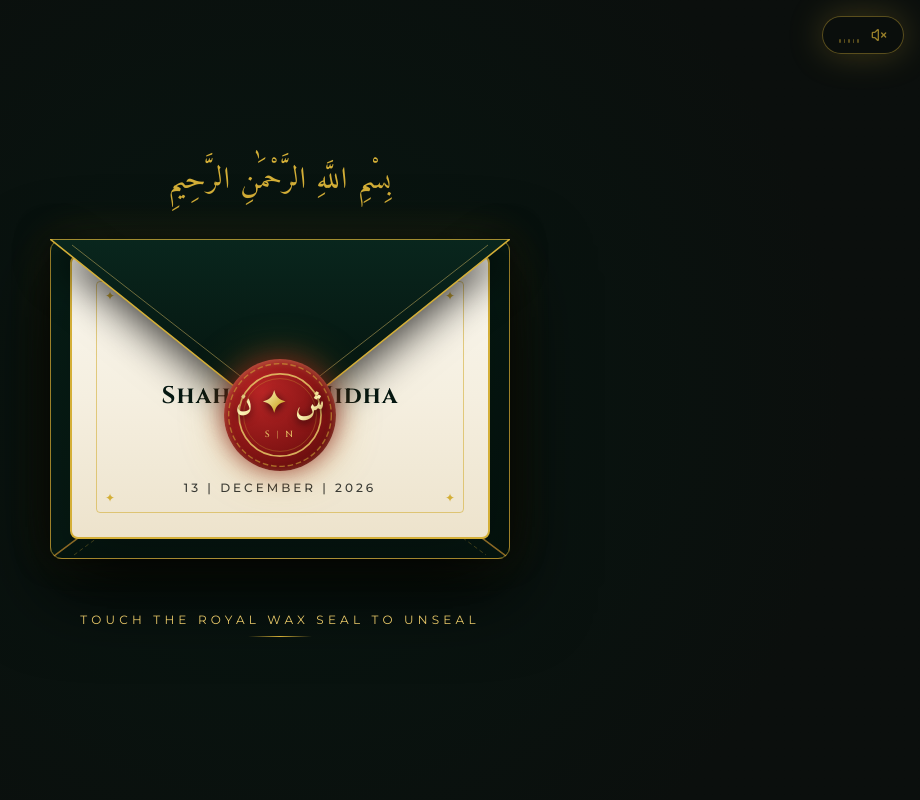
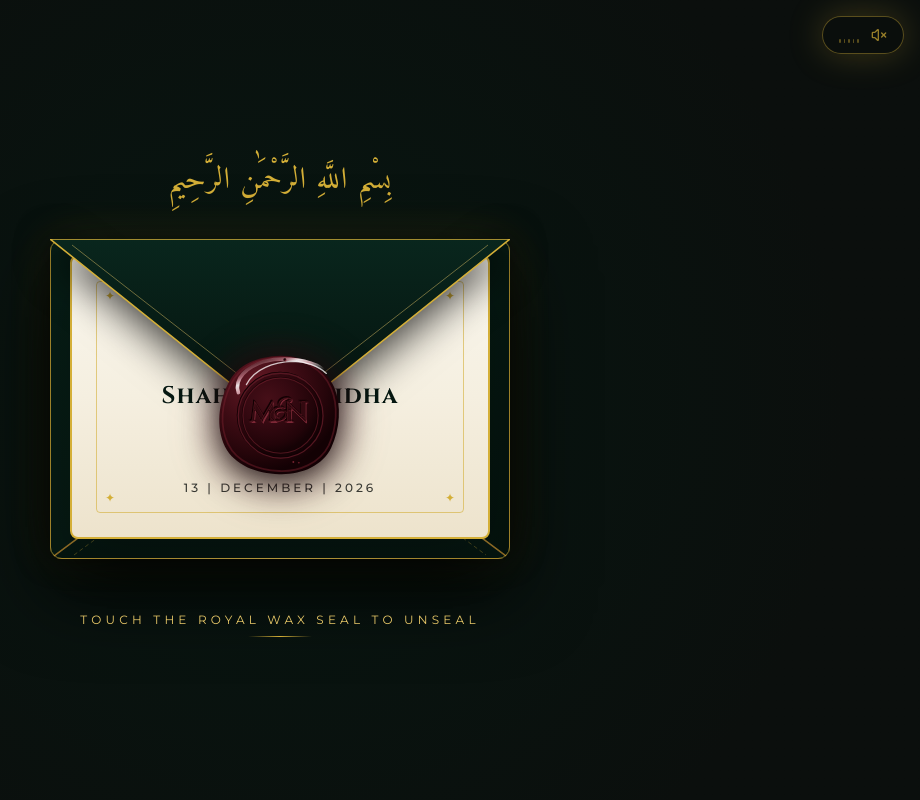
Before and after one commit to melcome-in/Work-1, a React (Vite) app: page / in a window 1280 px wide. Shown: the top 800 px of the page, without its empty margins (360-1280 px from the left). Built offline with nearby package versions, Linux system fonts and the light colour scheme.

Commit message:
Update wax seal to realistic burgundy seal with debossed M&N monogram

```diff
--- a/src/components/RoyalEnvelope.jsx
+++ b/src/components/RoyalEnvelope.jsx
@@ -41,12 +41,12 @@ const RoyalEnvelope = ({ onOpenComplete, onTriggerAudio }) => {
         duration: 0.28,
         ease: 'back.out(2)',
         onStart: () => {
-          // Step 2: Canvas confetti burst in gold/bronze (#D4AF37, #F3E5AB)
+          // Step 2: Canvas confetti burst in gold & burgundy wax flecks
           confetti({
-            particleCount: 75,
-            spread: 80,
+            particleCount: 85,
+            spread: 85,
             origin: { y: 0.54 },
-            colors: ['#D4AF37', '#F3E5AB', '#E8C868', '#AA771C'],
+            colors: ['#D4AF37', '#F3E5AB', '#6E1A26', '#8C2C3B', '#E8C868', '#4C101A'],
             ticks: 220,
             gravity: 0.85,
             scalar: 0.95,
@@ -291,66 +291,323 @@ const RoyalEnvelope = ({ onOpenComplete, onTriggerAudio }) => {
             </svg>
           </div>
 
-          {/* Layer 5: 3D-Embossed Ruby Wax Seal Button Centered on Flap Tip */}
+          {/* Layer 5: Bespoke Burgundy Wax Seal with Stamped "M&N" Monogram */}
           <div className="absolute left-1/2 top-[55%] -translate-x-1/2 -translate-y-1/2 z-50">
             <button
               ref={waxSealRef}
               type="button"
               onClick={handleOpenEnvelope}
               disabled={isOpening}
-              aria-label="Break the royal wax seal to open wedding invitation"
-              className="group relative w-20 h-20 sm:w-28 sm:h-28 rounded-full cursor-pointer focus:outline-none wax-seal-glow transition-transform duration-300 hover:scale-105 active:scale-95 flex items-center justify-center"
-              style={{
-                background:
-                  'radial-gradient(circle at 35% 30%, #B82525 0%, #841414 55%, #4A0808 100%)',
-              }}
+              aria-label="Break the burgundy wax seal to open wedding invitation"
+              className="group relative w-24 h-24 sm:w-32 sm:h-32 cursor-pointer focus:outline-none wax-seal-glow transition-transform duration-300 hover:scale-105 active:scale-95 flex items-center justify-center p-0 bg-transparent border-0"
             >
-              {/* Irregular Embossed Wax Outer Rim SVG */}
               <svg
-                viewBox="0 0 120 120"
-                className="absolute inset-0 w-full h-full pointer-events-none"
+                viewBox="0 0 160 160"
+                className="w-full h-full select-none"
+                xmlns="http://www.w3.org/2000/svg"
               >
-                {/* Outer scalloped wax edge */}
+                <defs>
+                  {/* Wax Body Radial Gradient (Key light at 32%, 26%) */}
+                  <radialGradient id="waxBodyGrad" cx="32%" cy="26%" r="72%">
+                    <stop offset="0%" stopColor="#6E1A26" />
+                    <stop offset="22%" stopColor="#52131D" />
+                    <stop offset="50%" stopColor="#3B0B13" />
+                    <stop offset="80%" stopColor="#25050A" />
+                    <stop offset="100%" stopColor="#130104" />
+                  </radialGradient>
+
+                  {/* Recessed Stamp Dish Gradient */}
+                  <radialGradient id="waxDishGrad" cx="36%" cy="32%" r="62%">
+                    <stop offset="0%" stopColor="#460F18" />
+                    <stop offset="45%" stopColor="#350911" />
+                    <stop offset="85%" stopColor="#220409" />
+                    <stop offset="100%" stopColor="#150205" />
+                  </radialGradient>
+
+                  {/* Glossy Specular Rim Sheen Gradient */}
+                  <linearGradient id="rimSheenGrad" x1="15%" y1="10%" x2="70%" y2="55%">
+                    <stop offset="0%" stopColor="#FFFFFF" stopOpacity="0" />
+                    <stop offset="25%" stopColor="#FFB3C0" stopOpacity="0.45" />
+                    <stop offset="45%" stopColor="#FFFFFF" stopOpacity="0.88" />
+                    <stop offset="65%" stopColor="#FFCCD5" stopOpacity="0.75" />
+                    <stop offset="85%" stopColor="#FFFFFF" stopOpacity="0.3" />
+                    <stop offset="100%" stopColor="#FFFFFF" stopOpacity="0" />
+                  </linearGradient>
+                </defs>
+
+                {/* 1. Organic Hand-Poured Outer Wax Puddle */}
+                <path
+                  d="M 80,6
+                     C 108,5 137,20 148,46
+                     C 157,68 155,98 144,121
+                     C 133,144 106,155 79,154
+                     C 51,153 23,143 11,119
+                     C 0,95 3,66 15,41
+                     C 27,16 53,7 80,6 Z"
+                  fill="url(#waxBodyGrad)"
+                />
+
+                {/* Outer Wax Rim Thickness & 3D Contour Bevel */}
+                <path
+                  d="M 80,8
+                     C 106,7 134,22 144,47
+                     C 153,68 151,96 141,118
+                     C 130,140 104,151 79,150
+                     C 53,149 26,139 15,116
+                     C 4,93 7,66 18,43
+                     C 29,19 54,9 80,8 Z"
+                  fill="none"
+                  stroke="#7A222F"
+                  strokeWidth="2.2"
+                  strokeOpacity="0.45"
+                />
+
+                {/* Specular High-Gloss Sheen on Upper Curved Wax Rim (Wet Lacquer) */}
+                <path
+                  d="M 28,52 C 22,34 39,20 60,13 C 80,8 106,9 126,18 C 137,24 146,36 148,48"
+                  fill="none"
+                  stroke="url(#rimSheenGrad)"
+                  strokeWidth="4.5"
+                  strokeLinecap="round"
+                />
+                <path
+                  d="M 38,42 C 48,22 72,14 96,13 C 112,13 128,19 138,28"
+                  fill="none"
+                  stroke="#FFFFFF"
+                  strokeWidth="1.6"
+                  strokeLinecap="round"
+                  strokeOpacity="0.75"
+                />
+
+                {/* Molten Wax Droplets & Subtle Pits matching reference */}
+                <circle cx="86" cy="11" r="1.8" fill="#180206" />
+                <circle cx="86.8" cy="11.8" r="1.2" fill="#8C2C3B" opacity="0.8" />
+                <circle cx="96" cy="138" r="1.8" fill="#180206" />
+                <circle cx="96.7" cy="138.7" r="1.2" fill="#8C2C3B" opacity="0.8" />
+                <circle cx="103" cy="139" r="1.5" fill="#180206" />
+                <circle cx="103.6" cy="139.6" r="1.0" fill="#8C2C3B" opacity="0.8" />
+
+                {/* 2. Recessed Inner Circular Stamped Dish */}
+                <circle cx="80" cy="80" r="54" fill="url(#waxDishGrad)" />
+
+                {/* Outer Stamped Ring - Shadow (top-left) & Highlight (bottom-right) */}
                 <circle
-                  cx="60"
-                  cy="60"
-                  r="55"
+                  cx="80"
+                  cy="80"
+                  r="53"
                   fill="none"
-                  stroke="#D4AF37"
-                  strokeOpacity="0.55"
-                  strokeWidth="1.5"
-                  strokeDasharray="6 3"
-                />
-                {/* Recessed inner stamp ring */}
-                <circle
-                  cx="60"
-                  cy="60"
-                  r="44"
-                  fill="none"
-                  stroke="#E8C868"
+                  stroke="#120104"
+                  strokeWidth="2.2"
                   strokeOpacity="0.85"
-                  strokeWidth="1.8"
                 />
                 <circle
-                  cx="60"
-                  cy="60"
-                  r="39"
+                  cx="80.8"
+                  cy="80.8"
+                  r="53"
                   fill="none"
-                  stroke="#D4AF37"
-                  strokeOpacity="0.4"
-                  strokeWidth="0.8"
+                  stroke="#762330"
+                  strokeWidth="1.6"
+                  strokeOpacity="0.65"
                 />
+
+                {/* Inner Stamped Ring - Delicate Engraved Ridge */}
+                <circle
+                  cx="80"
+                  cy="80"
+                  r="47"
+                  fill="none"
+                  stroke="#160205"
+                  strokeWidth="1.8"
+                  strokeOpacity="0.75"
+                />
+                <circle
+                  cx="80.7"
+                  cy="80.7"
+                  r="47"
+                  fill="none"
+                  stroke="#7E2634"
+                  strokeWidth="1.3"
+                  strokeOpacity="0.55"
+                />
+
+                {/* 3. Stamped Debossed Monogram "M&N" */}
+                {/* Pass A: Lower-Right 3D Bevel Catch-Light */}
+                <g transform="translate(1.2, 1.4)" fill="#872E3D" opacity="0.85">
+                  <text
+                    x="59"
+                    y="88"
+                    textAnchor="middle"
+                    fontFamily='"Cinzel", serif'
+                    fontWeight="700"
+                    fontSize="36"
+                    letterSpacing="-0.02em"
+                  >
+                    M
+                  </text>
+                  <text
+                    x="79"
+                    y="85"
+                    textAnchor="middle"
+                    fontFamily='"Great Vibes", cursive'
+                    fontSize="39"
+                    fontWeight="400"
+                  >
+                    &amp;
+                  </text>
+                  <text
+                    x="100"
+                    y="88"
+                    textAnchor="middle"
+                    fontFamily='"Cinzel", serif'
+                    fontWeight="700"
+                    fontSize="36"
+                    letterSpacing="-0.02em"
+                  >
+                    N
+                  </text>
+                </g>
+
+                {/* Pass B: Upper-Left Deep Engraved Shadow */}
+                <g transform="translate(-1.2, -1.2)" fill="#100103" opacity="0.95">
+                  <text
+                    x="59"
+                    y="88"
+                    textAnchor="middle"
+                    fontFamily='"Cinzel", serif'
+                    fontWeight="700"
+                    fontSize="36"
+                    letterSpacing="-0.02em"
+                  >
+                    M
+                  </text>
+                  <text
+                    x="79"
+                    y="85"
+                    textAnchor="middle"
+                    fontFamily='"Great Vibes", cursive'
+                    fontSize="39"
+                    fontWeight="400"
+                  >
+                    &amp;
+                  </text>
+                  <text
+                    x="100"
+                    y="88"
+                    textAnchor="middle"
+                    fontFamily='"Cinzel", serif'
+                    fontWeight="700"
+                    fontSize="36"
+                    letterSpacing="-0.02em"
+                  >
+                    N
+                  </text>
+                </g>
+
+                {/* Pass C: Stamped Wax Impression Face */}
+                <g fill="#330910">
+                  <text
+                    x="59"
+                    y="88"
+                    textAnchor="middle"
+                    fontFamily='"Cinzel", serif'
+                    fontWeight="700"
+                    fontSize="36"
+                    letterSpacing="-0.02em"
+                  >
+                    M
+                  </text>
+                  <text
+                    x="79"
+                    y="85"
+                    textAnchor="middle"
+                    fontFamily='"Great Vibes", cursive'
+                    fontSize="39"
+                    fontWeight="400"
+                  >
+                    &amp;
+                  </text>
+                  <text
+                    x="100"
+                    y="88"
+                    textAnchor="middle"
+                    fontFamily='"Cinzel", serif'
+                    fontWeight="700"
+                    fontSize="36"
+                    letterSpacing="-0.02em"
+                  >
+                    N
+                  </text>
+                </g>
+
+                {/* Pass D: Fine engraved contour */}
+                <g fill="none" stroke="#140103" strokeWidth="0.65" opacity="0.75">
+                  <text
+                    x="59"
+                    y="88"
+                    textAnchor="middle"
+                    fontFamily='"Cinzel", serif'
+                    fontWeight="700"
+                    fontSize="36"
+                    letterSpacing="-0.02em"
+                  >
+                    M
+                  </text>
+                  <text
+                    x="79"
+                    y="85"
+                    textAnchor="middle"
+                    fontFamily='"Great Vibes", cursive'
+                    fontSize="39"
+                    fontWeight="400"
+                  >
+                    &amp;
+                  </text>
+                  <text
+                    x="100"
+                    y="88"
+                    textAnchor="middle"
+                    fontFamily='"Cinzel", serif'
+                    fontWeight="700"
+                    fontSize="36"
+                    letterSpacing="-0.02em"
+                  >
+                    N
+                  </text>
+                </g>
+
+                {/* Micro-shimmer on central letters */}
+                <g fill="none" stroke="#9E3243" strokeWidth="0.5" opacity="0.4" transform="translate(0.5, 0.7)">
+                  <text
+                    x="59"
+                    y="88"
+                    textAnchor="middle"
+                    fontFamily='"Cinzel", serif'
+                    fontWeight="700"
+                    fontSize="36"
+                  >
+                    M
+                  </text>
+                  <text
+                    x="79"
+                    y="85"
+                    textAnchor="middle"
+                    fontFamily='"Great Vibes", cursive'
+                    fontSize="39"
+                  >
+                    &amp;
+                  </text>
+                  <text
+                    x="100"
+                    y="88"
+                    textAnchor="middle"
+                    fontFamily='"Cinzel", serif'
+                    fontWeight="700"
+                    fontSize="36"
+                  >
+                    N
+                  </text>
+                </g>
               </svg>
-
-              {/* Gold Calligraphy Monogram Inside Seal */}
-              <div className="relative z-10 flex flex-col items-center justify-center text-center">
-                <span className="font-amiri text-xl sm:text-3xl font-bold text-gold-foil drop-shadow-[0_2px_4px_rgba(0,0,0,0.8)] leading-none">
-                  ش ✦ ن
-                </span>
-                <span className="font-cinzel text-[8px] sm:text-[9px] tracking-[0.22em] sm:tracking-[0.25em] text-gold-accent/90 mt-1 uppercase font-semibold">
-                  S | N
-                </span>
-              </div>
             </button>
           </div>
         </div>
--- a/src/index.css
+++ b/src/index.css
@@ -75,13 +75,13 @@
   border-bottom-right-radius: 16px;
 }
 
-/* Subtle pulsing wax seal glow */
+/* Photorealistic Burgundy Wax Seal Ambient Shadow & Glow */
 @keyframes sealPulse {
   0%, 100% {
-    box-shadow: 0 0 25px rgba(132, 20, 20, 0.75), 0 0 45px rgba(212, 175, 55, 0.35), inset 0 2px 8px rgba(255, 220, 150, 0.35);
+    filter: drop-shadow(0 8px 18px rgba(0, 0, 0, 0.85)) drop-shadow(0 0 16px rgba(100, 18, 30, 0.45));
   }
   50% {
-    box-shadow: 0 0 40px rgba(165, 28, 28, 0.95), 0 0 70px rgba(232, 200, 104, 0.6), inset 0 2px 12px rgba(255, 220, 150, 0.55);
+    filter: drop-shadow(0 12px 24px rgba(0, 0, 0, 0.95)) drop-shadow(0 0 28px rgba(160, 35, 55, 0.65)) drop-shadow(0 0 10px rgba(212, 175, 55, 0.35));
   }
 }
 
```
